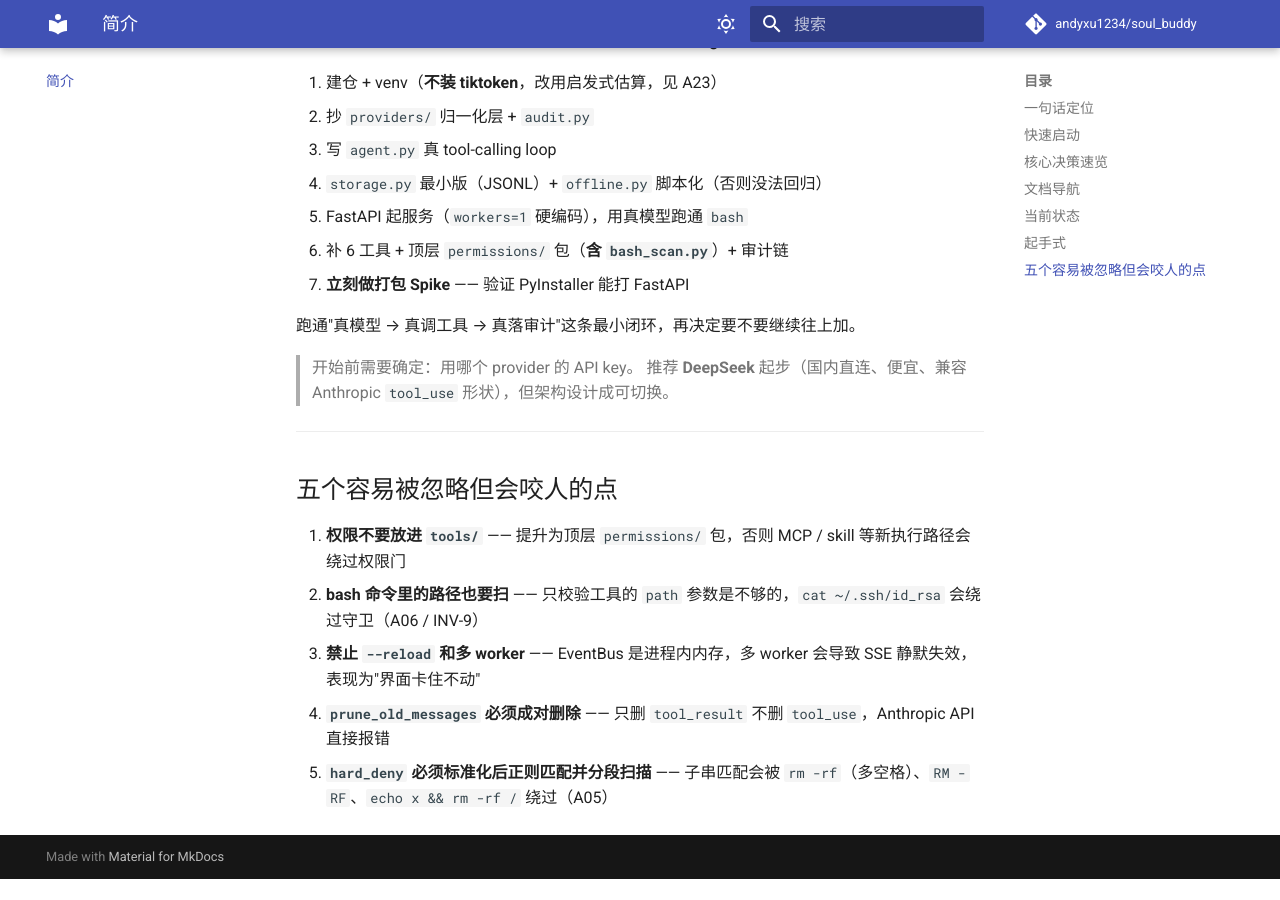
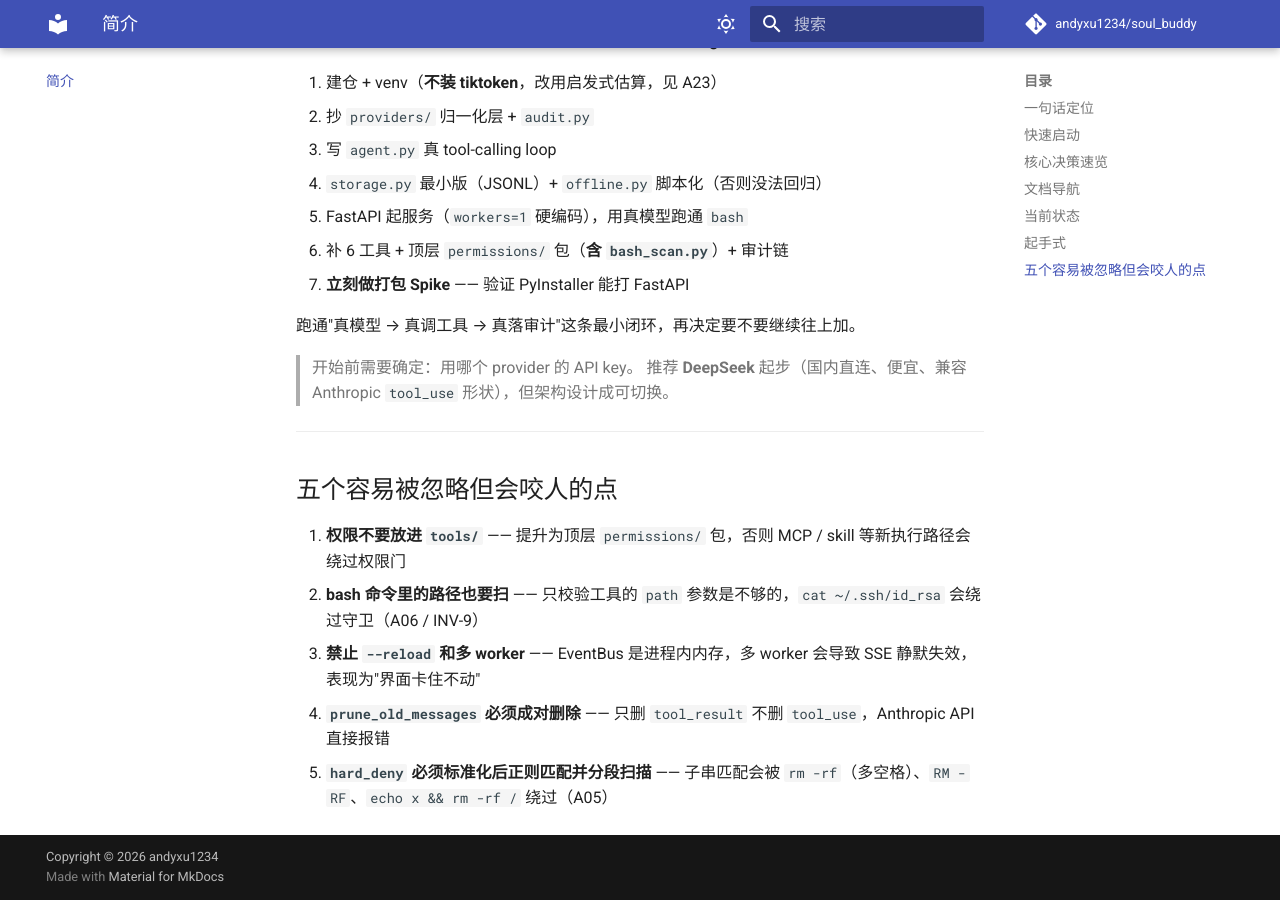
Before and after one commit to andyxu1234/soul_buddy, an MkDocs documentation site: the page built from docs/README.md, in a window 1280 px wide and 900 px high, scrolled down 2894 px. Built offline with MkDocs 1.6.1 and Material for MkDocs 9.7.7, drawn with Linux system fonts in a browser that asks for light colours; comment, search, counter and statistics services are not loaded; before the commit the page ends 3773 px from its top, so only the background shows below that.

Commit message:
docs(site): 页脚加版权信息

```diff
--- a/mkdocs.yml
+++ b/mkdocs.yml
@@ -1,6 +1,7 @@
 site_name: SoulBuddy 手册
 site_description: 一个"真能干活"的桌面 coding agent 的设计与实现（Electron + FastAPI + 真实 LLM tool-calling loop）
 site_url: https://andyxu1234.github.io/soul_buddy/
+copyright: Copyright &copy; 2026 andyxu1234
 repo_url: https://github.com/andyxu1234/soul_buddy
 repo_name: andyxu1234/soul_buddy
 edit_uri: edit/main/docs/
```
